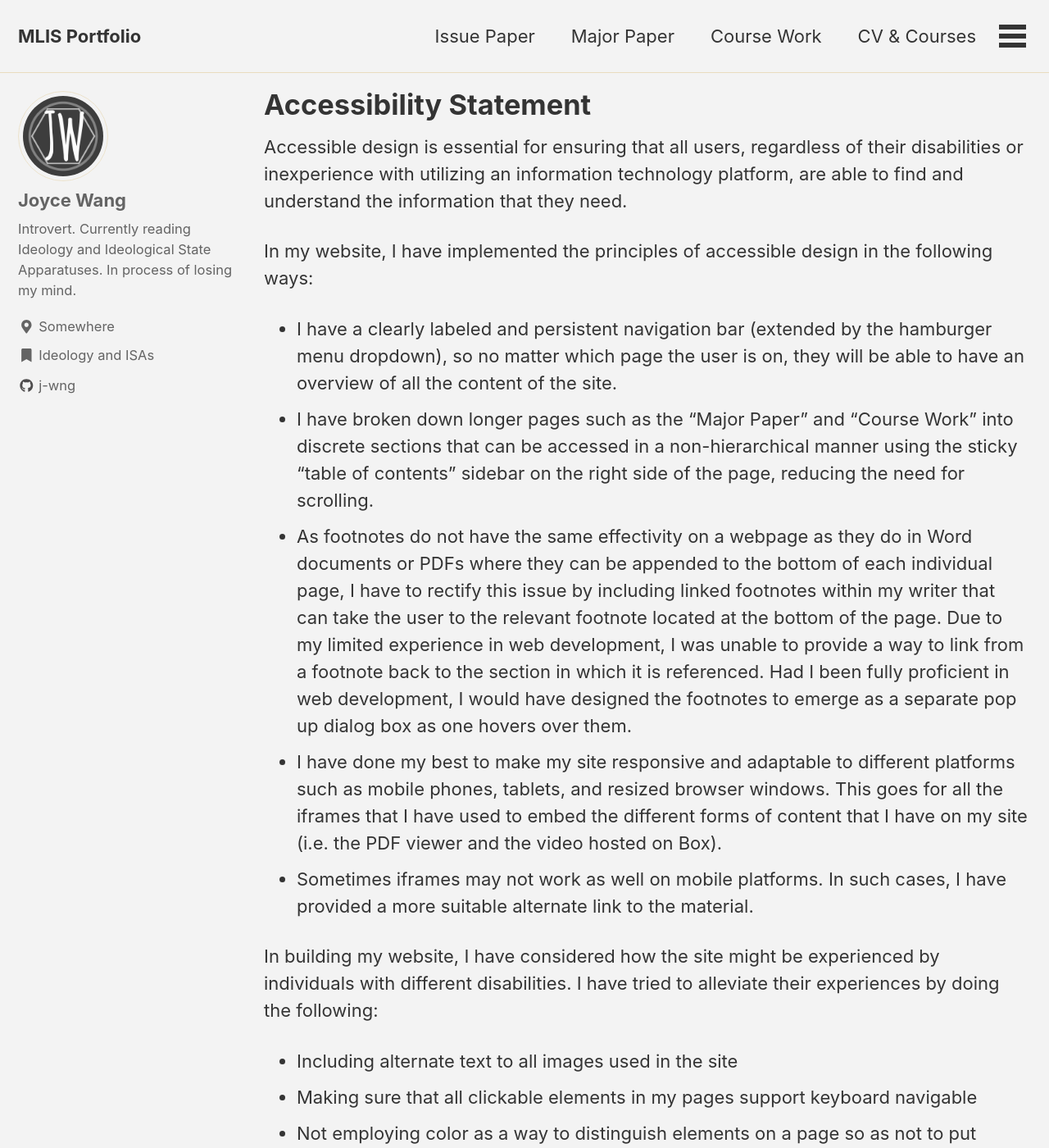
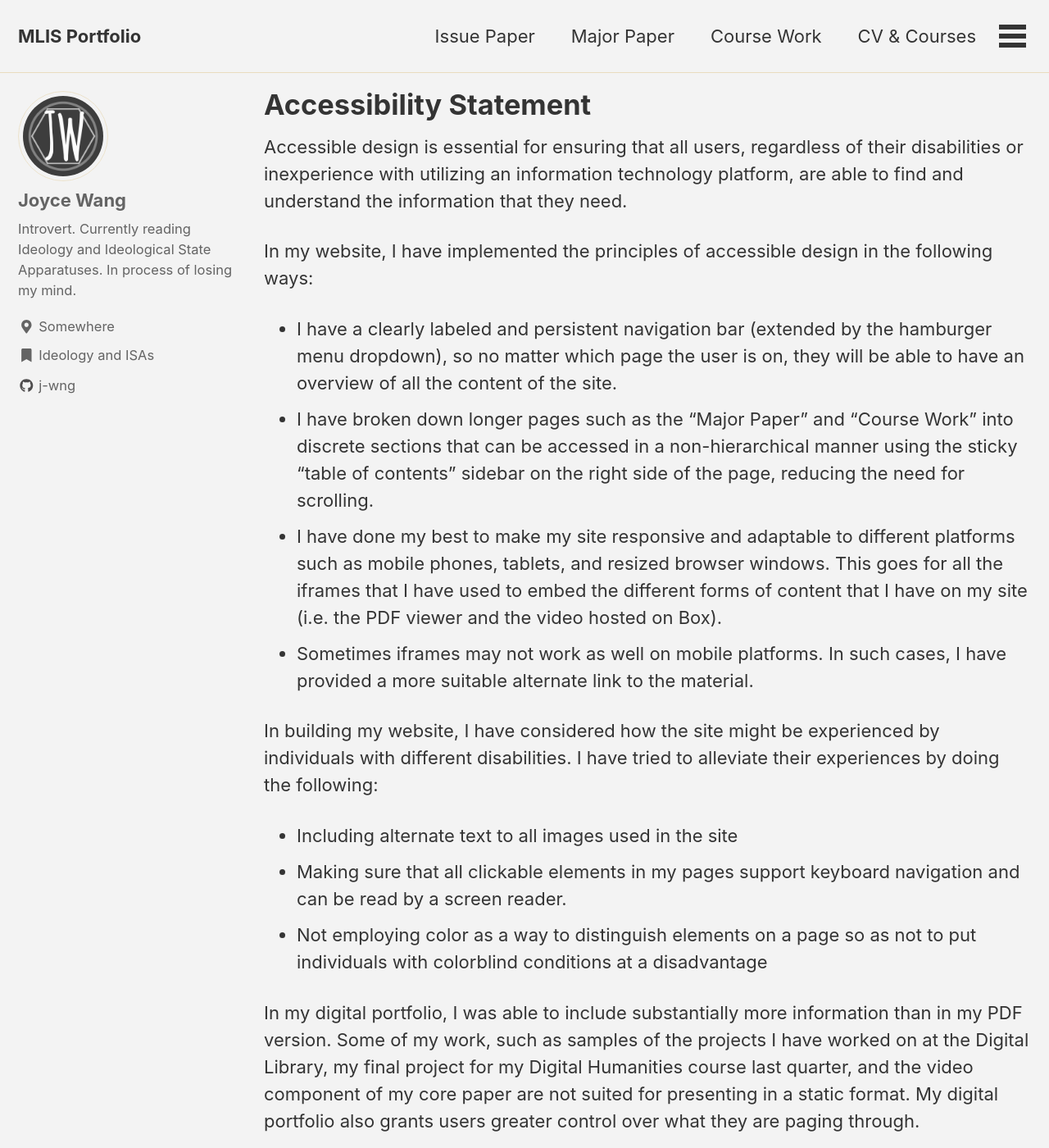
Before and after one commit to j-wng/portfolio, a Jekyll site: the page built from _pages/access.html, in a window 1280 px wide and 1400 px high. Shown: the whole window at 82% size. Built offline with Jekyll 4.4.1, drawn with Linux system fonts in a browser that asks for light colours; cached includes are drawn as plain includes; nearby versions of some CDN libraries.

Commit message:
Update access.html

```diff
--- a/_pages/access.html
+++ b/_pages/access.html
@@ -19,9 +19,6 @@ In my website, I have implemented the principles of accessible design in the fol
     I have broken down longer pages such as the “Major Paper” and “Course Work” into discrete sections that can be accessed in a non-hierarchical manner using the sticky “table of contents” sidebar on the right side of the page, reducing the need for scrolling.
     </li>
     <li>
-    As footnotes do not have the same effectivity on a webpage as they do in Word documents or PDFs where they can be appended to the bottom of each individual page, I have to rectify this issue by including linked footnotes within my writer that can take the user to the relevant footnote located at the bottom of the page. Due to my limited experience in web development, I was unable to provide a way to link from a footnote back to the section in which it is referenced. Had I been fully proficient in web development, I would have designed the footnotes to emerge as a separate pop up dialog box as one hovers over them.
-    </li>
-    <li>
     I have done my best to make my site responsive and adaptable to different platforms such as mobile phones, tablets, and resized browser windows. This goes for all the iframes that I have used to embed the different forms of content that I have on my site (i.e. the PDF viewer and the video hosted on Box).
     </li>
     <li>
@@ -37,7 +34,7 @@ In my website, I have implemented the principles of accessible design in the fol
         Including alternate text to all images used in the site
       </li>
       <li>
-        Making sure that all clickable elements in my pages support keyboard navigable
+        Making sure that all clickable elements in my pages support keyboard navigation and can be read by a screen reader.
       </li>
       <li>
         Not employing color as a way to distinguish elements on a page so as not to put individuals with colorblind conditions at a disadvantage
```
